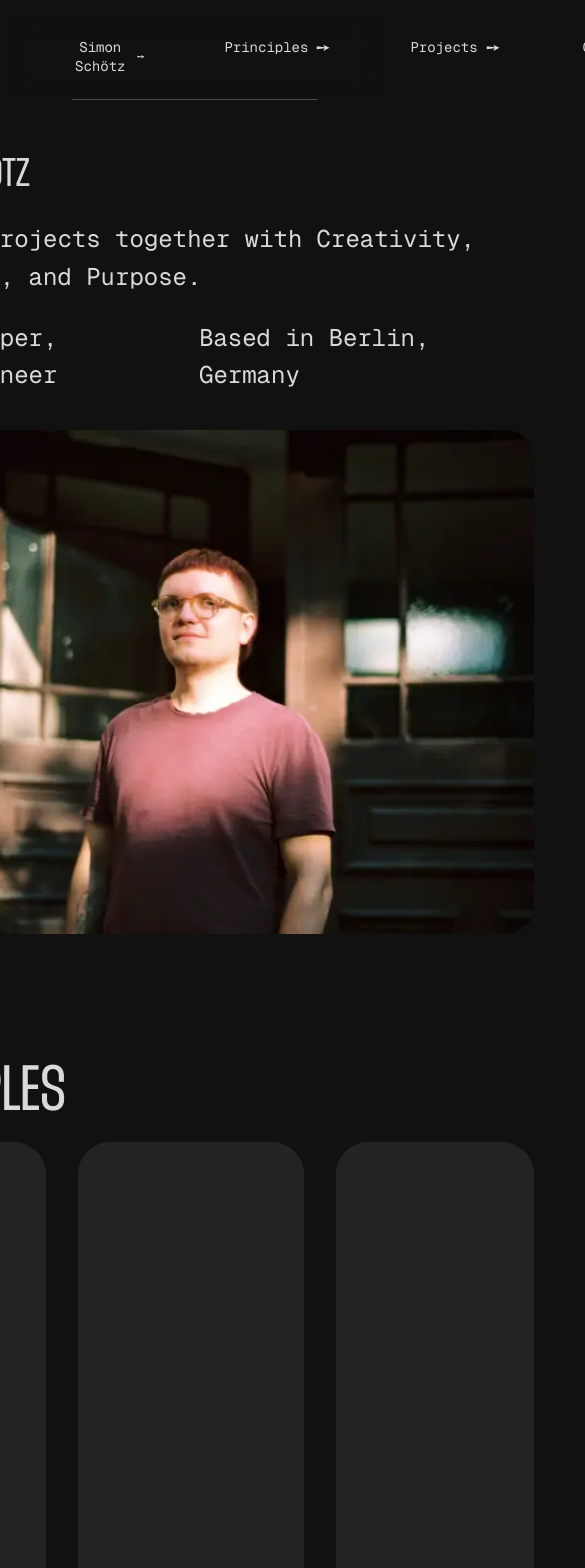
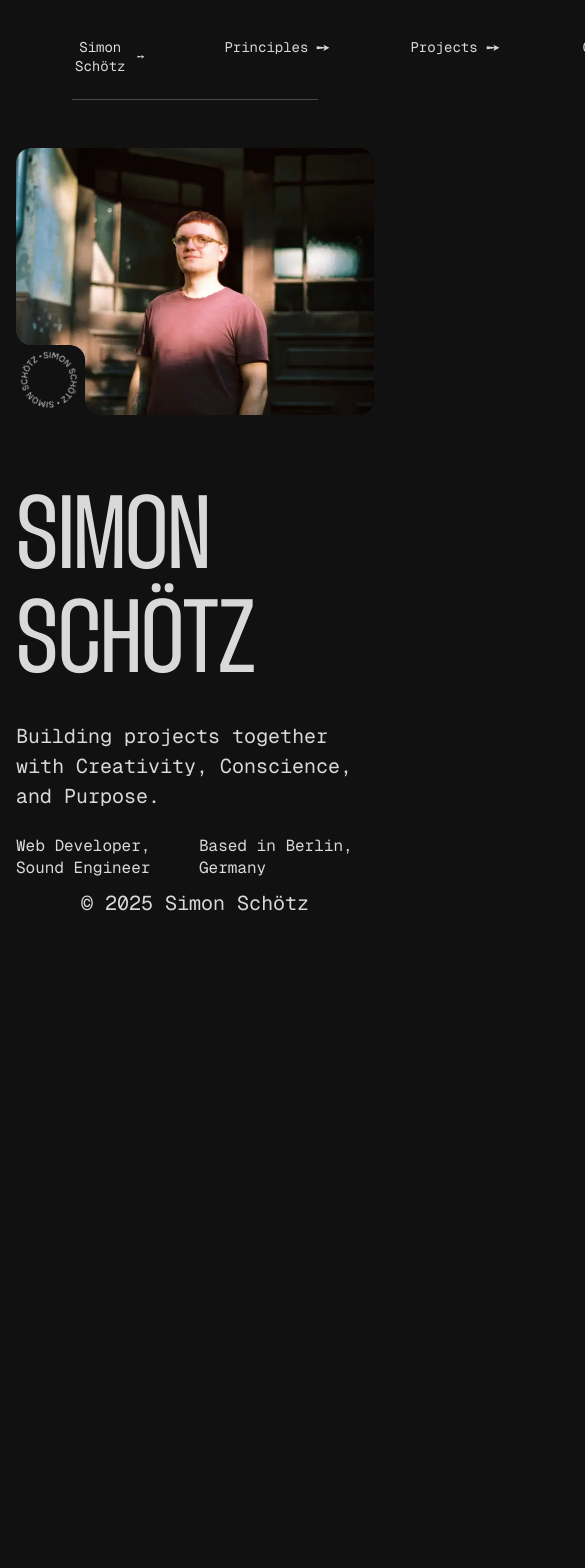
Before and after one commit to SimonSchoetz/simon-schoetz-website-2025, a Next.js app: page / in a window 390 px wide. Shown: the top 1568 px of the page, 585 px wide, since content can reach past the window. After the commit the page ends 926 px from the top, so only its background shows below. Built offline with nearby package versions, Linux system fonts and the light colour scheme.

Commit message:
make hero section fully responsive

```diff
--- a/app/_components/HeroSection.tsx
+++ b/app/_components/HeroSection.tsx
@@ -3,24 +3,20 @@ import { FCProps, HtmlProps } from '@/types';
 import Image from 'next/image';
 
 export const HeroSection: FCProps<HtmlProps<'section'>> = ({ ...props }) => {
+  // const tabletStyle = 'md'; 768px
+  // const desktopStyle = 'lg'; 1024px
   return (
-    <Section {...props} id='top' className='px-16'>
-      <div className='flex flex-col sm:flex-row content-center sm:items-start gap-9 '>
-        <div className='flex-4 flex flex-col gap-6'>
-          <H1 text='Simon Schötz' />
-
-          <p className='font-mono text-lg '>
-            Building projects together with Creativity, Conscience, and Purpose.
-          </p>
-
-          <div className='font-mono whitespace-break-spaces text-lg flex gap-2'>
-            <p className='flex-1'>Web Developer,{'\n'}Sound Engineer</p>
-
-            <p className='flex-1'>Based in Berlin,{'\n'}Germany</p>
-          </div>
-        </div>
-
-        <div className='flex-5 relative'>
+    <Section
+      {...props}
+      id='top'
+      className='flex flex-col gap-18.5 px-4
+        md:gap-14
+        lg:px-16 lg:flex-row-reverse'
+    >
+      <div
+        className='relative
+            lg:flex-5 max-h-fit'
+      >
         <Image
           src='/hero-image.webp'
           alt='A portrait photo of Simon Schötz in a wine-red shirt and round glasses. He is standing in front of big doors with glass windows, one of which is partially open.'
@@ -31,9 +27,41 @@ export const HeroSection: FCProps<HtmlProps<'section'>> = ({ ...props }) => {
         />
         <Icon
           iconName='nameCircle'
-            className='absolute bottom-3 left-1.5 spin'
+          // bottom = 12px, left = 6px at full width
+          className='spin absolute bottom-[2.29%] left-[0.85%] w-1/6 h-auto'
           aria-hidden
         />
+      </div>
+
+      <div
+        className='flex flex-col gap-6
+          md:grid md:grid-cols-2
+          lg:flex fl-col flex-4
+     '
+      >
+        <H1
+          text='Simon Schötz'
+          className='text-[clamp(6.5rem,20vw,8rem)]
+           md:text-[clamp(8rem,12vw,10.5rem)]
+        '
+        />
+
+        <div className='flex flex-col content-center gap-6'>
+          <p
+            className='font-mono text-fs-base
+              md:text-[clamp(1.25rem,2vw,1.5rem)]'
+          >
+            Building projects together with Creativity, Conscience, and Purpose.
+          </p>
+
+          <div
+            className='grid grid-cols-2 w-full gap-2 font-mono whitespace-break-spaces text-sm
+              md:text-[clamp(1rem,2vw,1.375rem)]'
+          >
+            <p className=''>Web Developer,{'\n'}Sound Engineer</p>
+
+            <p className=''>Based in Berlin,{'\n'}Germany</p>
+          </div>
         </div>
       </div>
     </Section>
--- a/app/layout.tsx
+++ b/app/layout.tsx
@@ -18,7 +18,7 @@ export default function RootLayout({
   return (
     <html lang='en' className='flex justify-center'>
       <body
-        className={`${geistSans.variable} ${geistMono.variable} ${thunderFont.variable} pt-1.5 antialiased content-center flex-col  w-full max-w-[1440px]`}
+        className={`${geistSans.variable} ${geistMono.variable} ${thunderFont.variable} pt-1.5 antialiased content-center flex-col w-full max-w-[1440px]`}
       >
         <Header />
         {children}
--- a/app/page.tsx
+++ b/app/page.tsx
@@ -9,16 +9,16 @@ import {
 
 const MainPage: NextPage = () => {
   return (
-    <main className='flex flex-col gap-32 max-sm:p-2'>
+    <main className='flex flex-col gap-32'>
       <HeroSection />
-
+      {/*
       <PrinciplesSection />
 
       <ProjectsSection />
 
       <CareerPathsSection />
 
-      <ContactSection />
+      <ContactSection /> */}
     </main>
   );
 };
--- a/components/Headings.tsx
+++ b/components/Headings.tsx
@@ -6,12 +6,13 @@ type Props = {
 
 const font = 'font-thunder';
 
-export const H1: FCProps<HtmlProps<'h1'> & Props> = ({ text, ...props }) => {
+export const H1: FCProps<HtmlProps<'h1'> & Props> = ({
+  text,
+  className,
+  ...props
+}) => {
   return (
-    <h1
-      {...props}
-      className={`text-[clamp(2.5rem,10vw,10.5rem)] leading-[1] uppercase ${font} ${props.className}`}
-    >
+    <h1 {...props} className={`leading-[1] uppercase ${font} ${className}`}>
       {text}
     </h1>
   );
```
Lines whose indentation alone changed are shown as unchanged.
